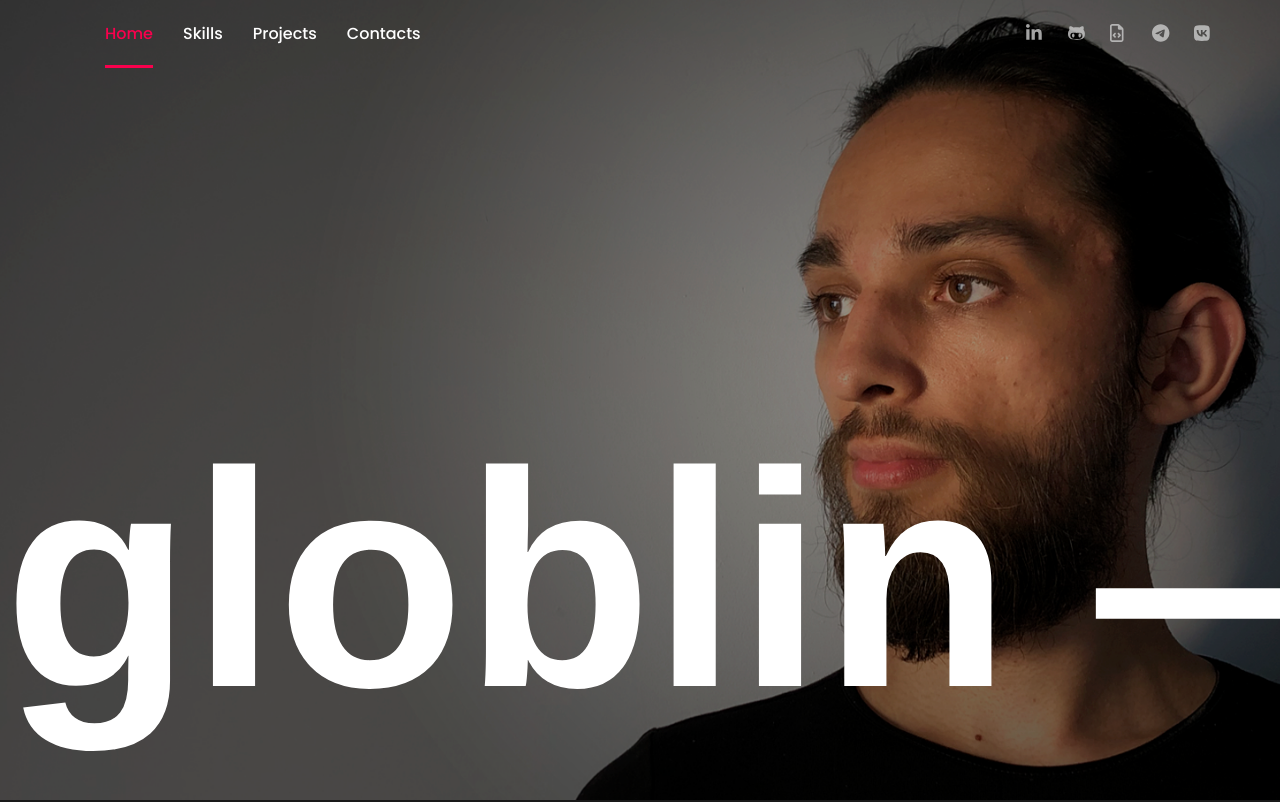
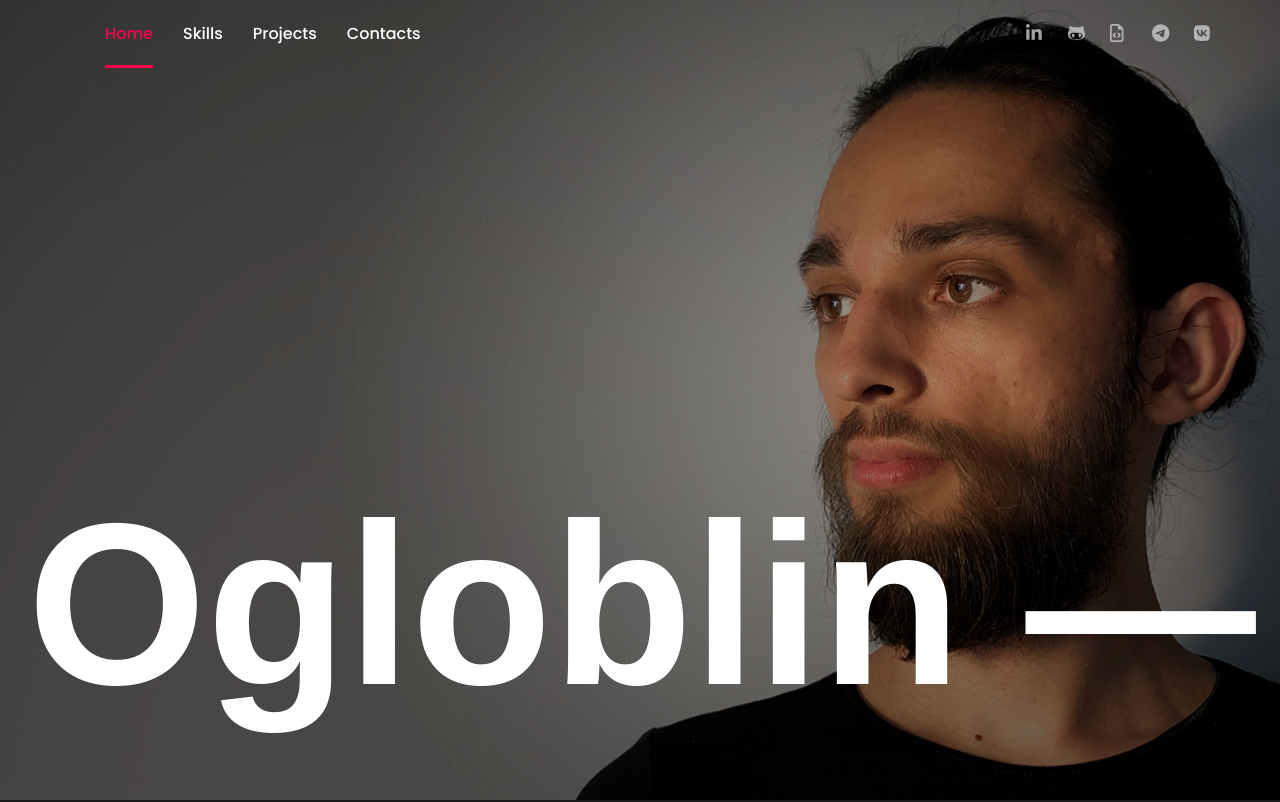
Before and after one commit to Goblester/portfolio, a React (Create React App) app: page / in a window 1280 px wide. Shown: the top 802 px of the page. Built offline with nearby package versions, Linux system fonts and the light colour scheme.

Commit message:
add motion animation

```diff
--- a/package.json
+++ b/package.json
@@ -14,6 +14,7 @@
     "@types/react-typing-effect": "^2.0.2",
     "axios": "^1.4.0",
     "classnames": "^2.3.2",
+    "framer-motion": "^10.16.4",
     "react": "^18.2.0",
     "react-awesome-reveal": "^4.2.5",
     "react-dom": "^18.2.0",
--- a/src/n1-main/m1-UI/Home/Home.module.scss
+++ b/src/n1-main/m1-UI/Home/Home.module.scss
@@ -8,24 +8,4 @@
   background: center no-repeat url("./../../../assets/photo/photo.png");
   background-size: cover;
   overflow: hidden;
-
-  .title {
-    display: flex;
-    position: absolute;
-    bottom: 15vh;
-    @include text($whiteColor, 75px, 300, 130%);
-    font-size: max(6vw, 12vw);
-    animation: 15s scrollText infinite linear;
-  }
-
-  h1 {
-    width: max-content;
-    color: $whiteColor;
-  }
 }
-
-
-@keyframes scrollText {
-  from   { transform: translateX(0%); }
-  to { transform: translateX(-50%); }
-}
--- a/src/n1-main/m1-UI/Home/Home.tsx
+++ b/src/n1-main/m1-UI/Home/Home.tsx
@@ -1,14 +1,12 @@
 import s from './Home.module.scss';
+import {ScrollText} from "../Scrolltext/ScrollText";
 
 export function Home() {
 
 
     return (
         <main className={s.home} id={'home'}>
-            <div className={s.title}>
-                <h1>Daniil Ogloblin&nbsp;—&nbsp;</h1>
-                <h1>Daniil Ogloblin&nbsp;—&nbsp;</h1>
-            </div>
+            <ScrollText />
         </main>
     )
 }
--- /dev/null
+++ b/src/n1-main/m1-UI/Scrolltext/ScrollText.module.scss
@@ -0,0 +1,16 @@
+@import '../common/styles/mixins';
+@import '../common/styles/variables';
+
+.title {
+  display: flex;
+  position: absolute;
+  bottom: 15vh;
+  @include text($whiteColor, 75px, 300, 130%);
+  font-size: max(6vw, 9vw);
+  animation: 15s scrollText infinite linear;
+}
+
+h1 {
+  width: max-content;
+  color: $whiteColor;
+}
--- /dev/null
+++ b/src/n1-main/m1-UI/Scrolltext/ScrollText.tsx
@@ -0,0 +1,13 @@
+import React from "react";
+import s from "./ScrollText.module.scss";
+import {motion} from "framer-motion";
+
+export const ScrollText: React.FC = () => {
+
+    return (
+        <motion.div  animate={{x: [null, '-50%']}} transition={{duration: 30, repeat: Infinity}} className={s.title}>
+            <h1>Daniil Ogloblin&nbsp;—&nbsp;</h1>
+            <h1>Daniil Ogloblin&nbsp;—&nbsp;</h1>
+        </motion.div>
+    )
+}
```
